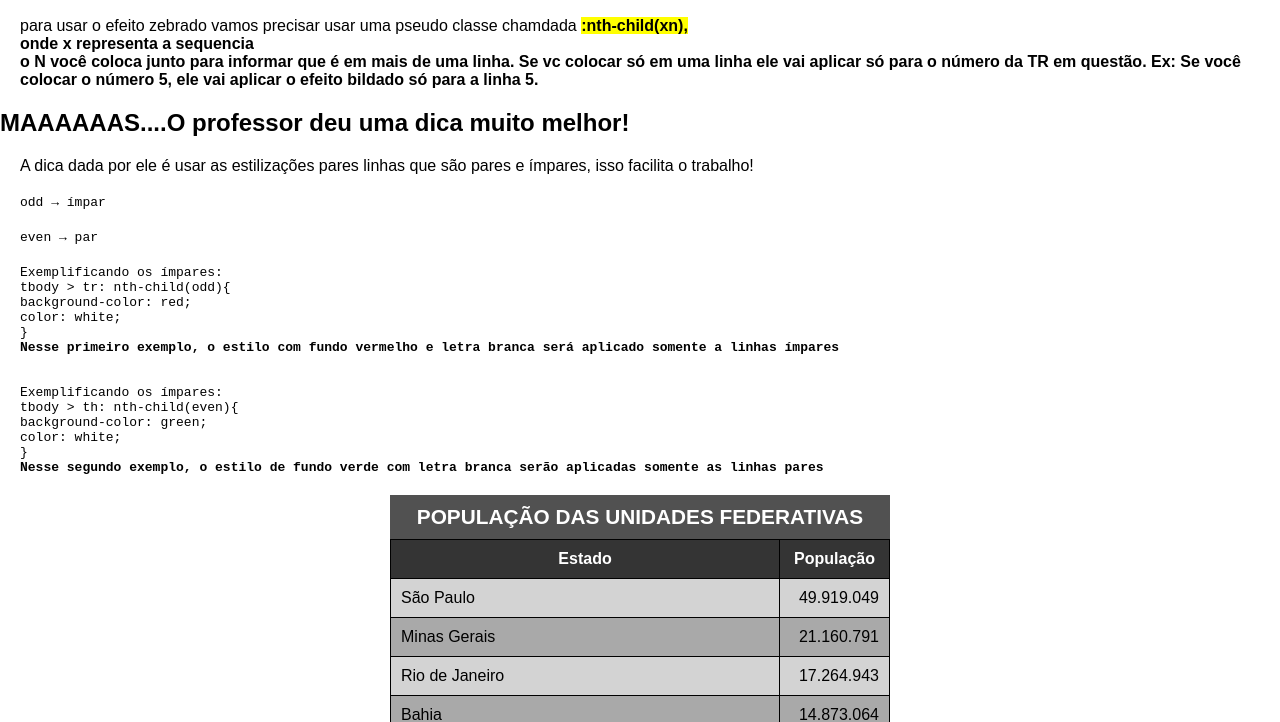
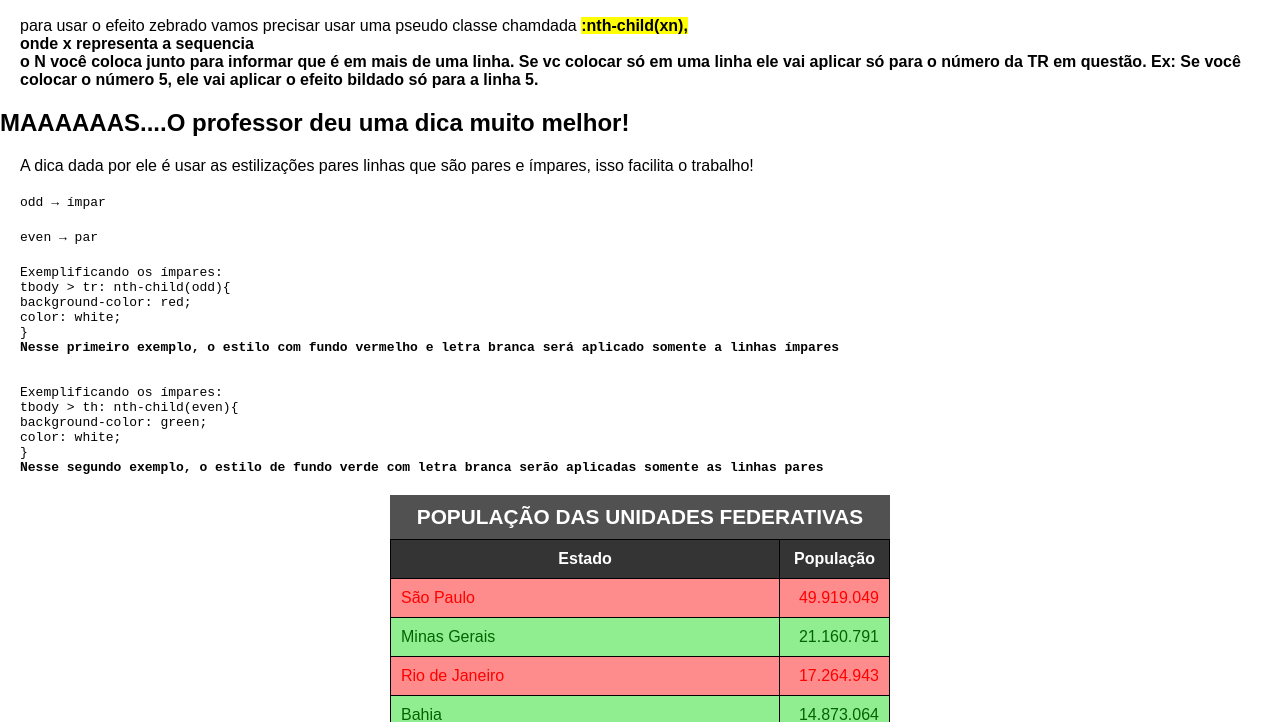
Before and after one commit to GabrielWD40/desenvolvimento-web-2020-html5-css3-modulo-3-de-5-, a plain HTML site: page 02-aulas-praticas/capitulo-21-aula-06-efeito-zebrado/index.html in a window 1280 px wide. Shown: the part 78-800 px from the top of the page. Drawn offline with Linux system fonts and the light colour scheme.

Commit message:
initial comit

```diff
--- a/02-aulas-praticas/capitulo-21-aula-06-efeito-zebrado/style.css
+++ b/02-aulas-praticas/capitulo-21-aula-06-efeito-zebrado/style.css
@@ -39,11 +39,13 @@ thead, tfoot{
 }
 
 tbody > tr:nth-child(odd){
-    background-color: lightgray;
+    background-color: rgb(254, 140, 140);
+    color: red;
 }
 
 tbody > tr:nth-child(even){
-    background-color: darkgrey;
+    background-color: lightgreen;
+    color: darkgreen    ;
 }
 
 td.num{
```
